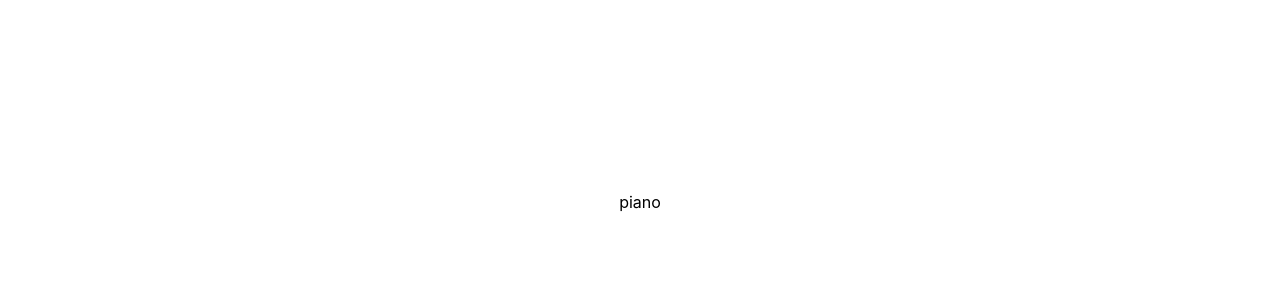
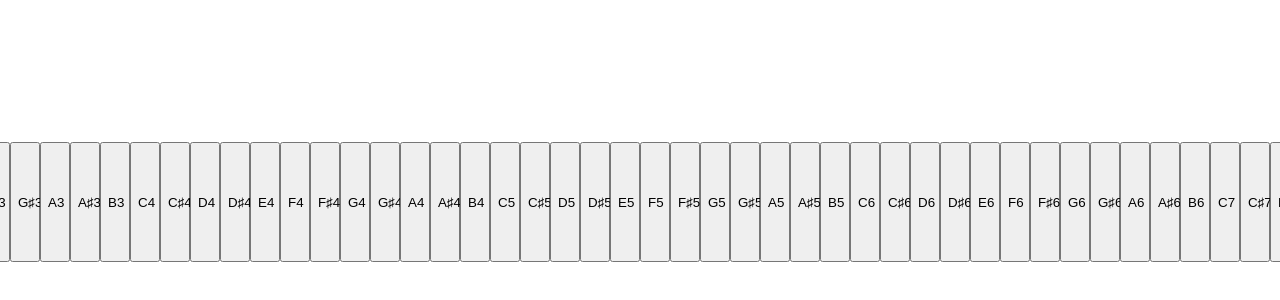
Before and after one commit to freevuehub/piano, a Next.js app: page / in a window 1280 px wide. Shown: the part 198-498 px from the top of the page. Built offline with nearby package versions, Linux system fonts and the light colour scheme.

Commit message:
[new]: 건반 임시 레이아웃 테스트

```diff
--- a/pages/index.jsx
+++ b/pages/index.jsx
@@ -1,10 +1,51 @@
+import React, { useState } from 'react'
 import { Sound } from '../components'
 import style from '../styles/Home.module.css'
 
+const pianoList = [
+  'A1', 'A♯1', 'B1',
+  'C2', 'C♯2', 'D2', 'D♯2', 'E2', 'F2', 'F♯2', 'G2', 'G♯2', 'A2', 'A♯2', 'B2',
+  'C3', 'C♯3', 'D3', 'D♯3', 'E3', 'F3', 'F♯3', 'G3', 'G♯3', 'A3', 'A♯3', 'B3',
+  'C4', 'C♯4', 'D4', 'D♯4', 'E4', 'F4', 'F♯4', 'G4', 'G♯4', 'A4', 'A♯4', 'B4',
+  'C5', 'C♯5', 'D5', 'D♯5', 'E5', 'F5', 'F♯5', 'G5', 'G♯5', 'A5', 'A♯5', 'B5',
+  'C6', 'C♯6', 'D6', 'D♯6', 'E6', 'F6', 'F♯6', 'G6', 'G♯6', 'A6', 'A♯6', 'B6',
+  'C7', 'C♯7', 'D7', 'D♯7', 'E7', 'F7', 'F♯7', 'G7', 'G♯7', 'A7', 'A♯7', 'B7',
+  'C8', 'C♯8', 'D8', 'D♯8', 'E8', 'F8', 'F♯8', 'G8', 'G♯8', 'A8', 'A♯8', 'B8',
+  'C9',
+]
 const Home = () => {
+  const [pick, setPick] = useState('')
+  const [timer, setTimer] = useState(0)
+  const onDone = () => {
+    setPick('')
+    setTimer(0)
+  }
+  const onButtonClick = (event) => {
+    event.preventDefault()
+
+    setPick(event.target.value)
+    setTimer(4000)
+
+    setTimeout(() => {
+
+    }, 4000)
+  }
+
   return (
     <div className={style.container}>
-      piano
+      <div className={style.pianoWrap}>
+        {pianoList.map((item) => (
+          <button
+            className={`piano-${item} ${/♯/g.test(item) ? 'sharp' : ''}`}
+            onClick={onButtonClick}
+            value={item}
+            key={item}
+          >
+            {item}
+          </button>
+        ))}
+      </div>
+      <Sound src={pick} timer={timer} onDone={onDone} />
     </div>
   )
 }
```
